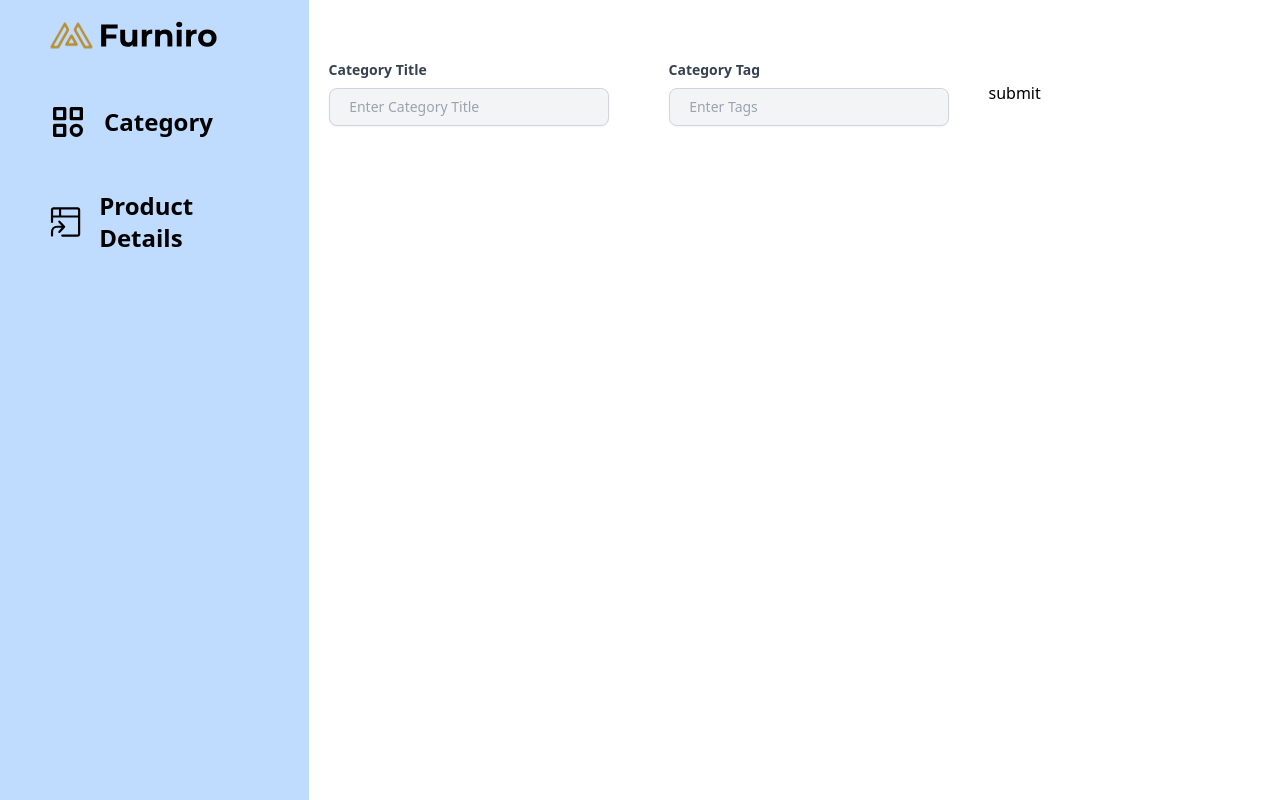
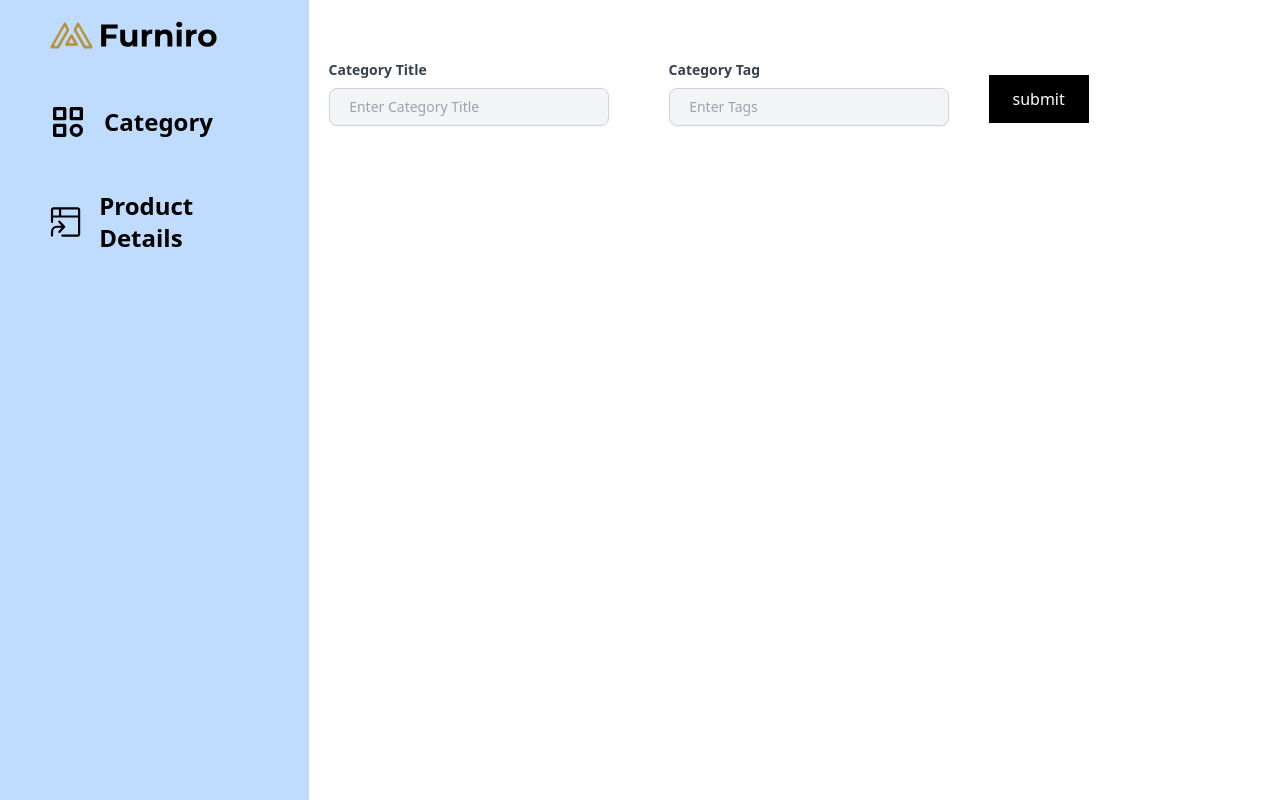
Before and after one commit to preranababar9/furniro, a React (Vite) app: page /admin/category in a window 1280 px wide. Built offline with nearby package versions, Linux system fonts and the light colour scheme.

Commit message:
catrgory form done and submit button designed

```diff
--- a/src/components/adminform/Categoryform.jsx
+++ b/src/components/adminform/Categoryform.jsx
@@ -21,9 +21,10 @@ e.preventDefault();
       toast.success("Category added successfully!", {
         position: "top-center",
       });
+
     } catch (error) {
       console.log(error);
-      toast.success("Some Error Occurred!", {
+      toast.error("Some Error Occurred!", {
         position: "top-center",
       });
       return error;
@@ -34,7 +35,7 @@ e.preventDefault();
     <section className="py-10 w-4/5">
       <div className="">
         <div className="">
-          <form onSubmit={setCategory} className="flex flex-wrap gap-5">
+          <form onSubmit={setCategory} className="flex items-center flex-wrap gap-5">
             <div class="w-full max-w-xs p-5 bg-white rounded-lg ">
               <label class="block text-gray-700 text-sm font-bold mb-2">
                 Category Title
@@ -73,7 +74,7 @@ e.preventDefault();
               />
             </div> */}
 
-            <button type="submit">submit</button>
+            <button type="submit" className="bg-black text-white px-6 mt-3 py-3">submit</button>
           </form>
         </div>
       </div>
```
